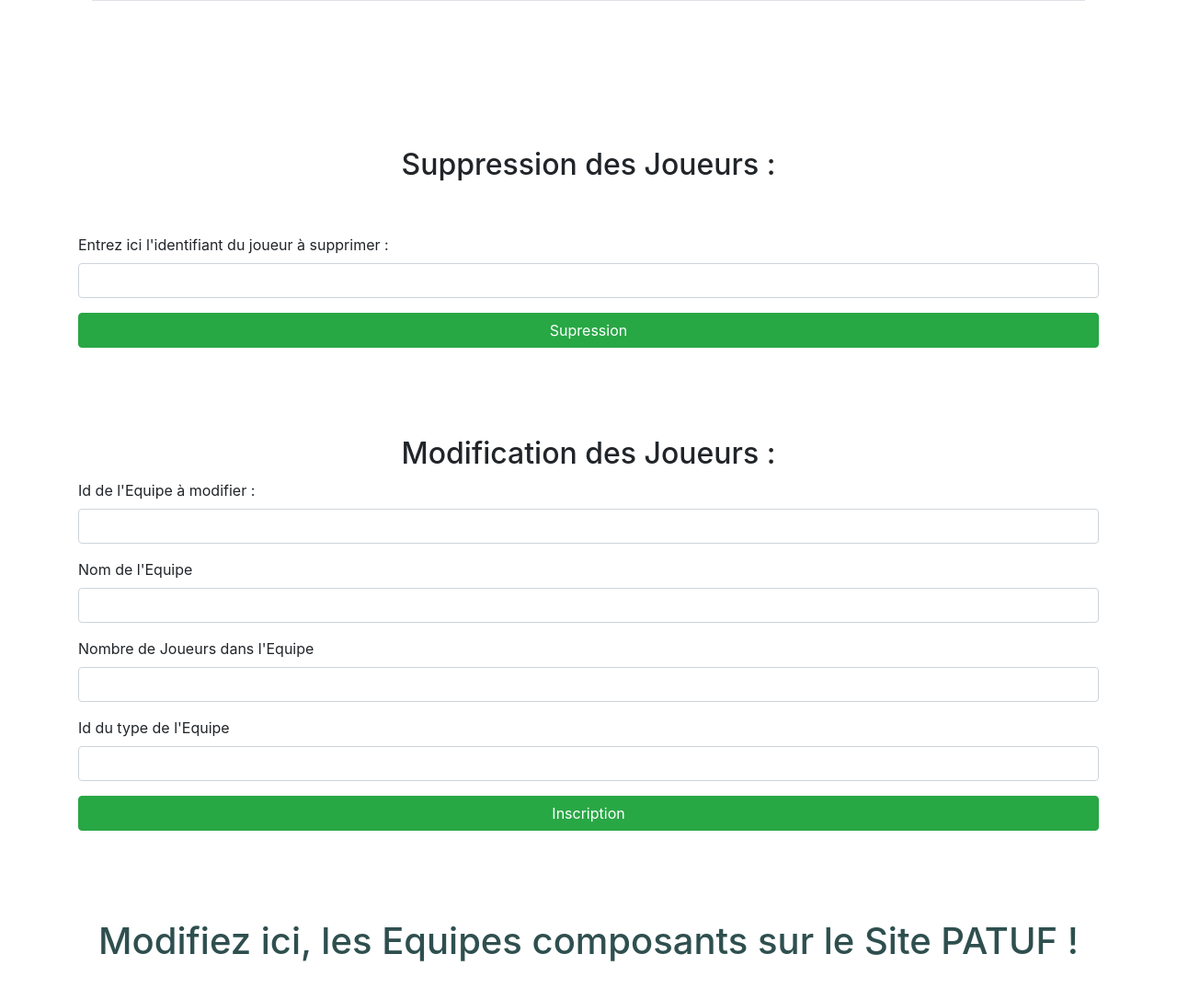
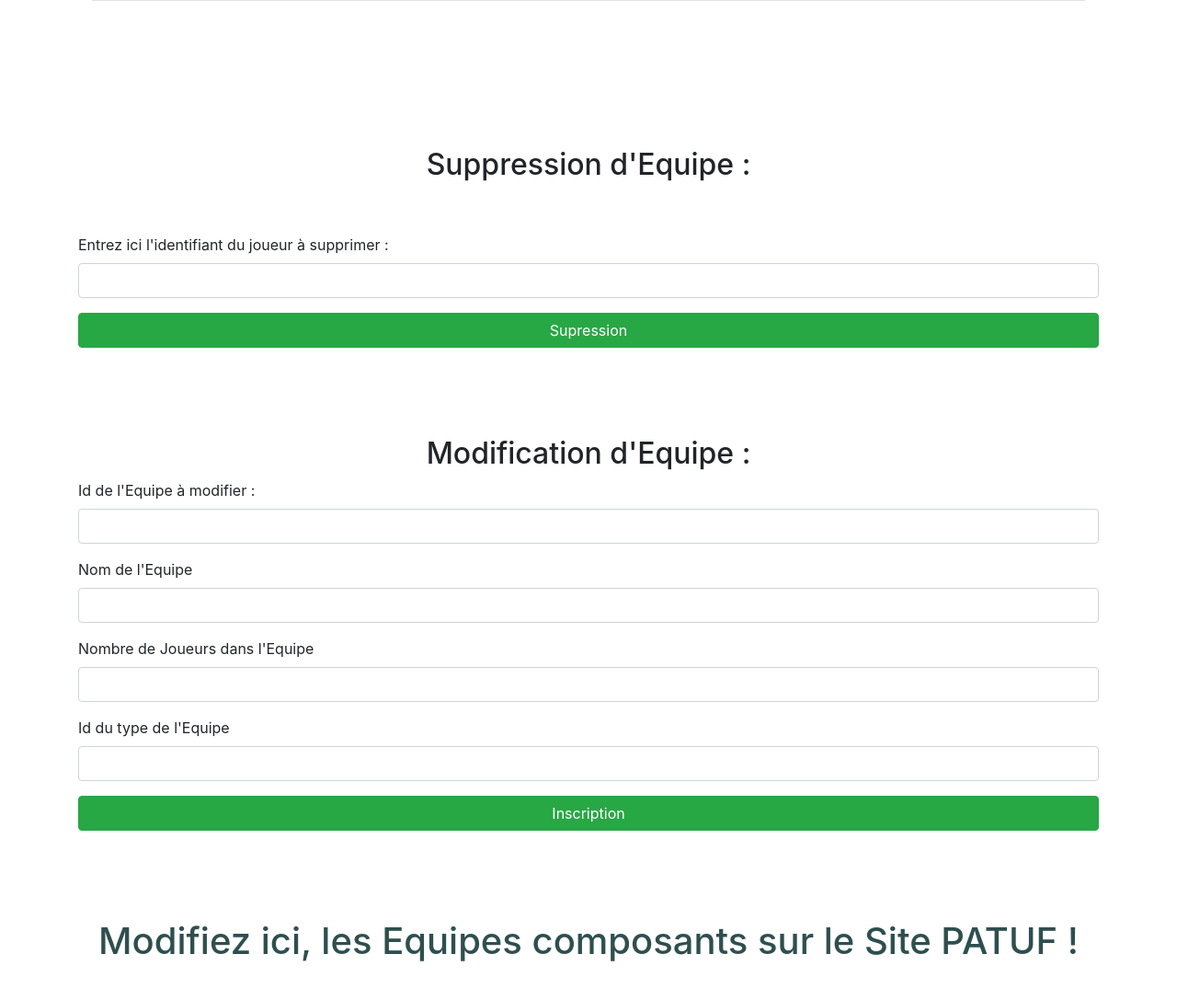
Before and after one commit to AmarAdam/patuf, a CodeIgniter app: page /database//TeamCtrl/listteam in a window 1280 px wide. Shown: the part 264-1351 px from the top of the page at 92% size. Run offline with CodeIgniter, Linux system fonts and the light colour scheme; data that the repository does not hold is empty; some libraries are stand-ins or nearby versions.

Commit message:
Update list_team.php

```diff
--- a/application/views/pages/team/list_team.php
+++ b/application/views/pages/team/list_team.php
@@ -48,7 +48,7 @@
                             <form class="form-inline"  method="post">
 
                             <div class="text-center">
-                            <h2 class="page-header" class="text-center">Suppression des Joueurs :</h2></div></div>
+                            <h2 class="page-header" class="text-center">Suppression d'Equipe :</h2></div></div>
                             <br></br>
 
                               <div class="form-group">
@@ -72,7 +72,7 @@
                           <?php echo form_open('TeamCtrl/modifteam'); ?>
 
                             <form class="form-inline"  method="post">
-                                            <div class="text-center"><h2 class="page-header">Modification des Joueurs :</h2></div>
+                                            <div class="text-center"><h2 class="page-header">Modification d'Equipe :</h2></div>
 
                               <div class="form-group">
                                 <label class="control-label">Id de l'Equipe à modifier :</label>
```
